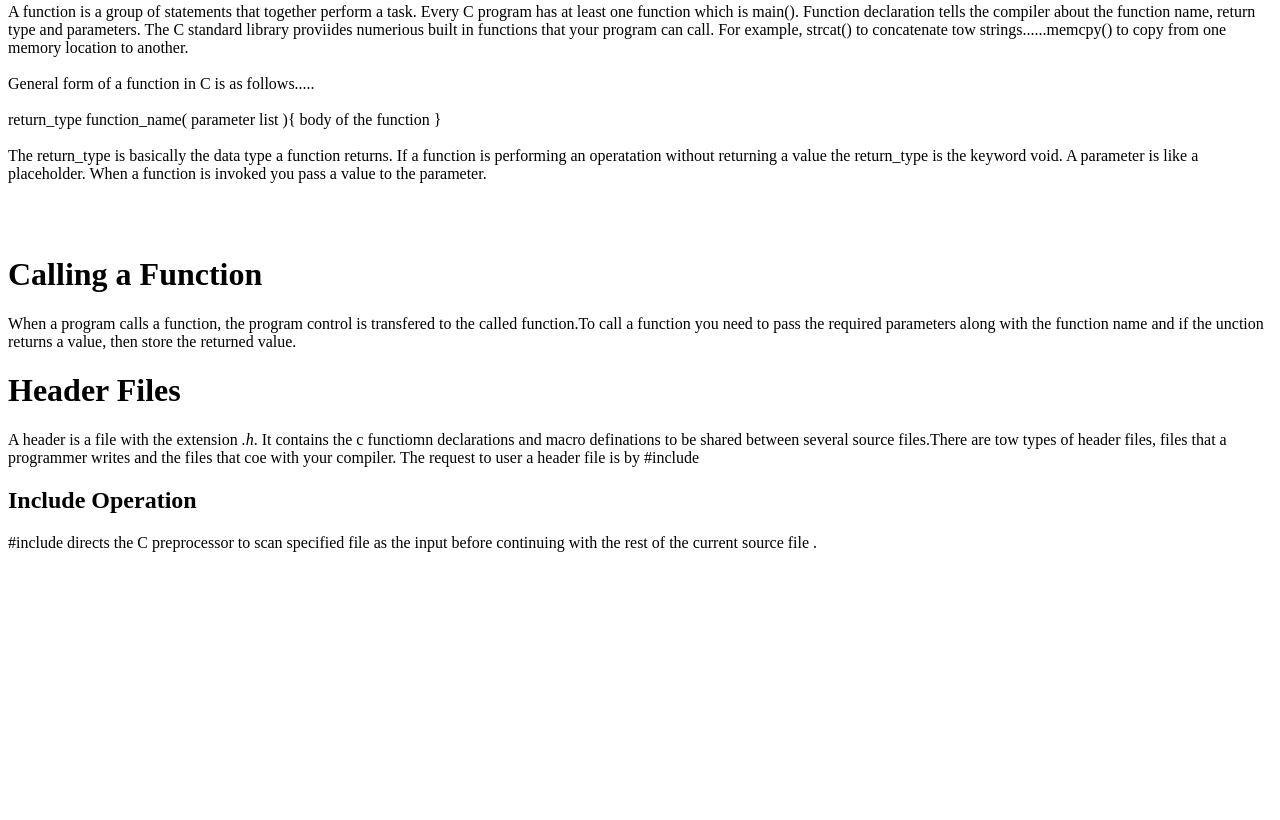
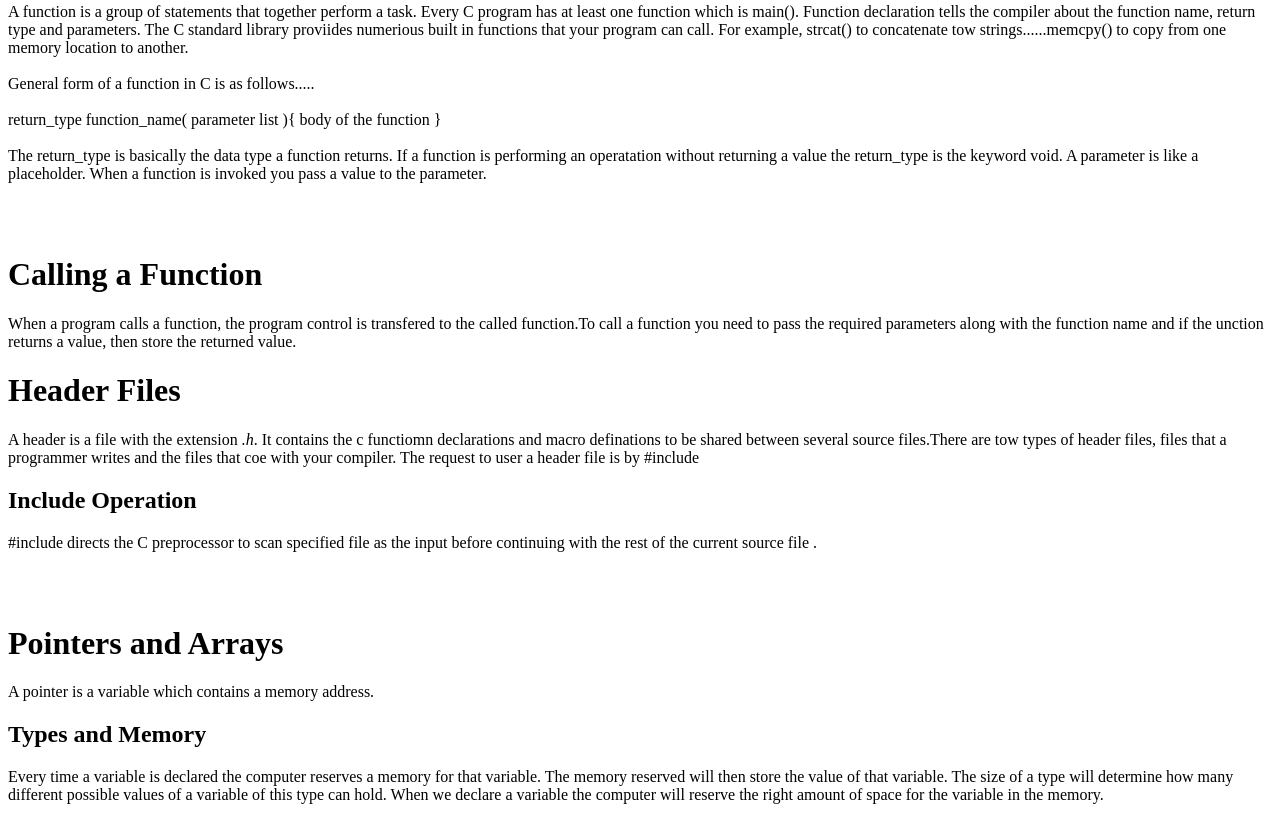
Before and after one commit to leonemunyao/C-Programming-Intro, a plain HTML site: page Index.html in a window 1280 px wide. Shown: the part 4263-5083 px from the top of the page. Before the commit the page ends 4831 px from the top, so only its background shows below. Drawn offline with Linux system fonts and the light colour scheme.

Commit message:
Pointers and Arrays

```diff
--- a/Index.html
+++ b/Index.html
@@ -312,5 +312,14 @@
      <p>#include directs the C preprocessor to scan specified file as the input before continuing with the rest of the current source file
         .
      </p>
+     <br>
+     <br>
+     <h1>Pointers and Arrays</h1>
+     <p>A pointer is a variable which contains a memory address.</p>
+     <h2>Types and Memory</h2>
+     <p>Every time a variable is declared the computer reserves a memory for that variable. The memory reserved will then store the value
+        of that variable. The size of a type will determine how many different possible values of a variable of this type can hold. When we declare a
+        variable the computer will reserve the right amount of space for the variable in the memory.
+     </p>
 </body>
 </html>
```
